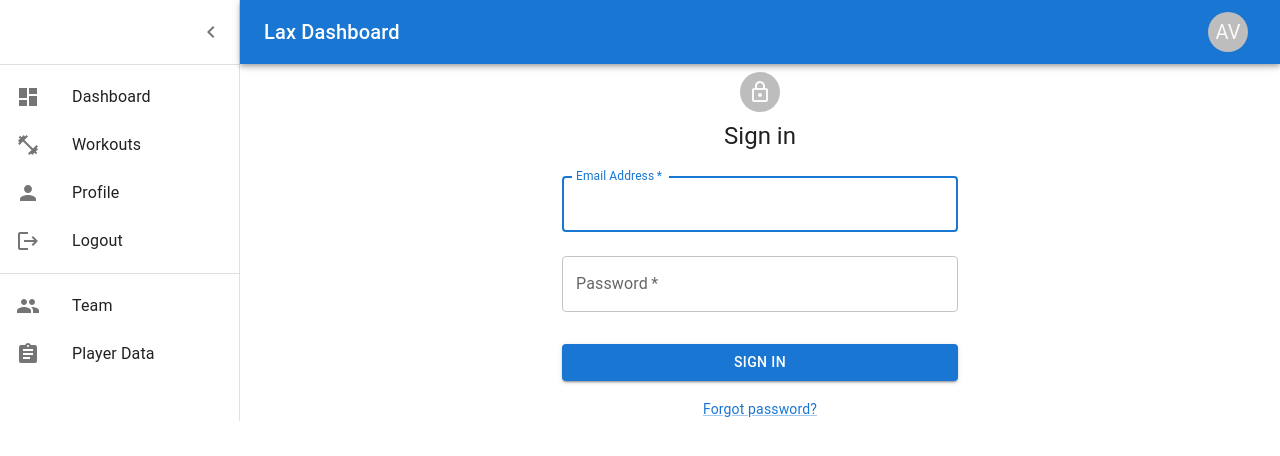
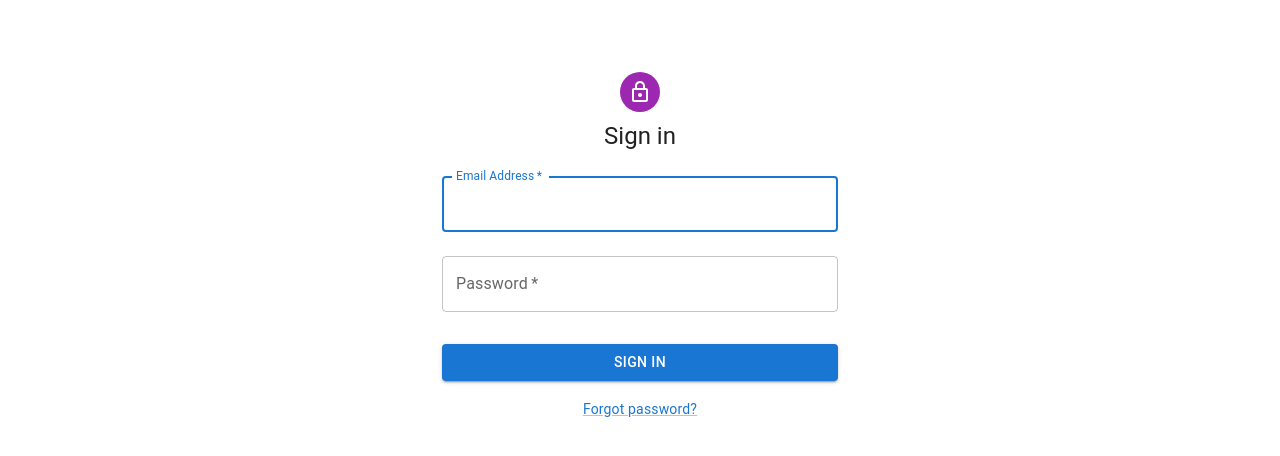
Before and after one commit to alyssavoccia/lax-dashboard-old, a React (Create React App) app: page / in a window 1280 px wide. Shown: the top 456 px of the page. Built offline with nearby package versions, Linux system fonts and the light colour scheme; no server answers.

Commit message:
Updated app so the navbar doesn't show on login screen

```diff
--- a/src/App.js
+++ b/src/App.js
@@ -52,7 +52,7 @@ class App extends React.Component {
         <ThemeProvider theme={mdTheme}>
           <CssBaseline />
           <Box sx={{ display: 'flex' }}>
-            <Navbar />
+            {this.props.currentUser ? (<Navbar />) : (<Redirect to='/' />)}
             <Switch>
               <Route exact path = '/' render={() => this.props.currentUser ? (<Redirect to='/dashboard' />) : (<SignIn />)} />
               <Route path='/dashboard' component={DashboardPage} />
```
